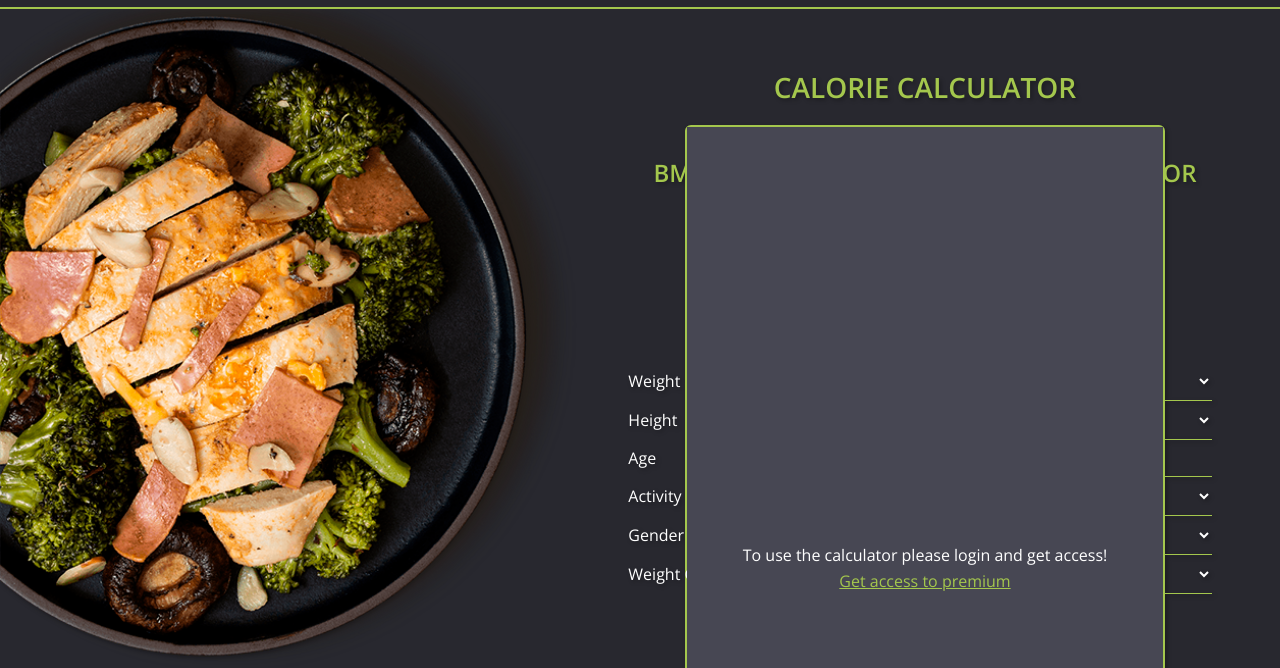
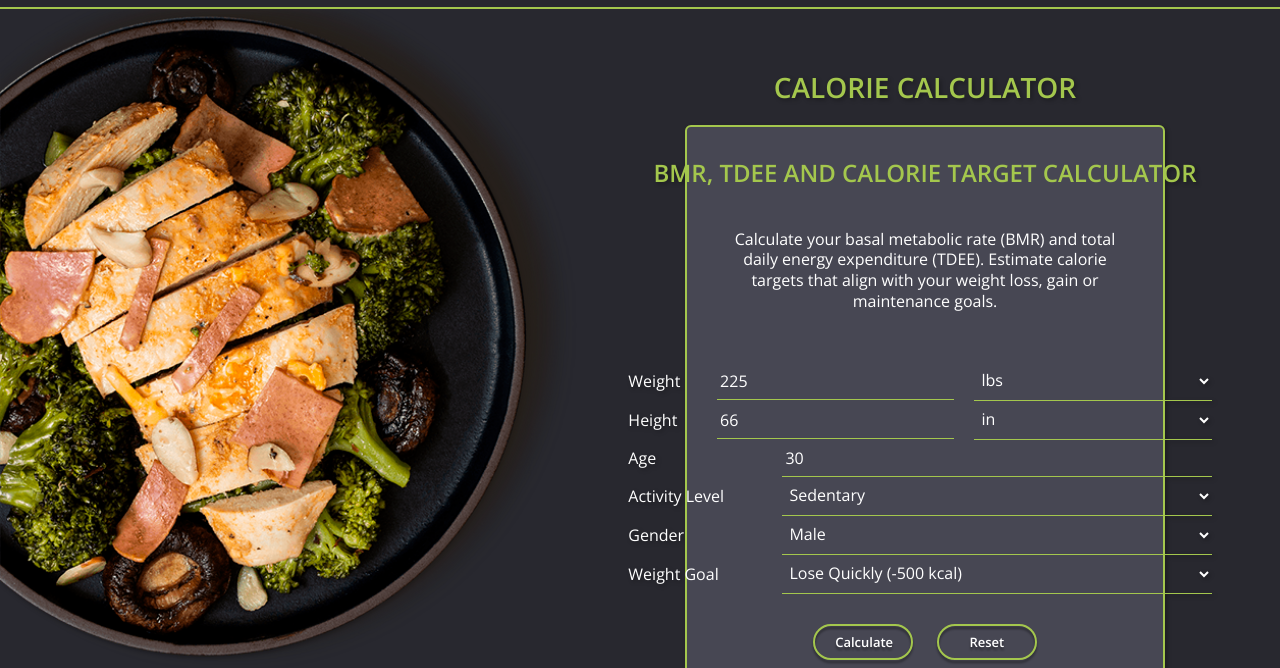
Before and after one commit to adavice/ORB-2, a plain HTML site: page calculator.html in a window 1280 px wide. Shown: the part 132-800 px from the top of the page. Drawn offline with nearby package versions, Linux system fonts and the light colour scheme.

Commit message:
Update calculator.html

```diff
--- a/calculator.html
+++ b/calculator.html
@@ -98,7 +98,7 @@
                         <h2>Calorie Calculator</h2>
                         <div id="main">
                             <!-- ALTERNATE WINDOW -->
-                            <div class="login__alternate">
+                            <div class="login__alternate" style="display: none;">
                                 <span>To use the calculator please login and get access! </span>
                                 <a href="signUp2.html">Get access to premium</a>
                             </div>
```
